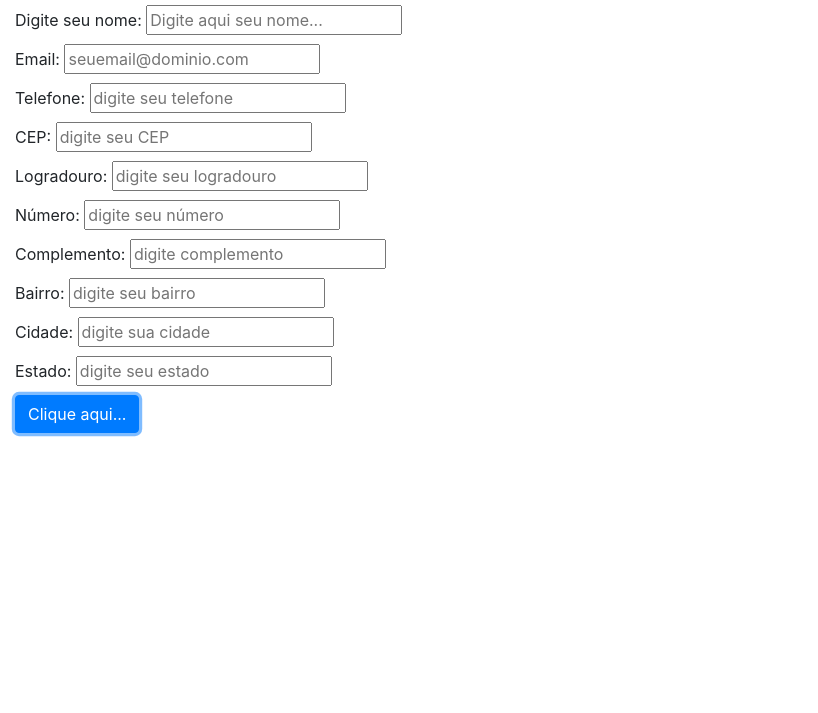
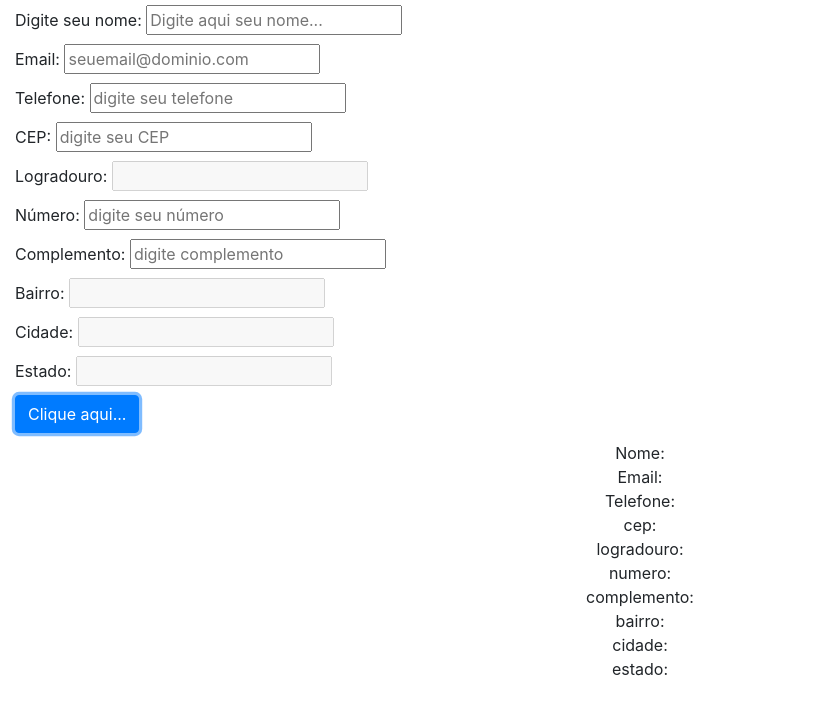
Before and after one commit to kauezind2/projeto-inicial, a plain HTML site: page index.html in a window 1280 px wide. Both pictures are taken after a click on the button "Clique aqui...". Shown: the part 51-764 px from the top of the page, without its empty margins (0-818 px from the left). Drawn offline with nearby package versions, Linux system fonts and the light colour scheme; no server answers.

Commit message:
consulta via fetch

```diff
--- a/index.html
+++ b/index.html
@@ -34,12 +34,11 @@
             <div class="mb-1">
                 <label for="logradouro"> Logradouro:</label>
                 <input type="text" id="logradouro"
-                    placeholder="digite seu logradouro">
+                    placeholder="" disabled>
             </div>
             <div class="mb-1">
-                <label for="número"> Número:</label>
-                <input type="text" id="número"
-                    placeholder="digite seu número">
+                <label for="numero"> Número:</label>
+                <input type="text" id="numero" placeholder="digite seu número">
             </div>
             <div class="mb-1">
                 <label for="complemento"> Complemento:</label>
@@ -49,17 +48,17 @@
             <div class="mb-1">
                 <label for="bairro"> Bairro:</label>
                 <input type="text" id="bairro"
-                    placeholder="digite seu bairro">
+                    placeholder=""disabled>
             </div>
             <div class="mb-1">
                 <label for="cidade"> Cidade:</label>
                 <input type="text" id="cidade"
-                    placeholder="digite sua cidade">
+                    placeholder=""disabled>
             </div>
             <div class="mb-1">
                 <label for="estado"> Estado:</label>
                 <input type="text" id="estado"
-                    placeholder="digite seu estado">
+                    placeholder=""disabled>
             </div>
             <input type="button" id="botao"
             class="btn btn-primary"
--- a/scripts.js
+++ b/scripts.js
@@ -3,10 +3,10 @@ botao.addEventListener("click", alertar, false);
 var nome = document.getElementById("nome");
 var email = document.getElementById("email");
 var telefone = document.getElementById("telefone");
-var CEP = document.getElementById("CEP");
+var cep = document.getElementById("CEP");
 var logradouro = document.getElementById("logradouro");
-var número = document.getElementById("logradouro");
-var complemento = document.getElementById("número");
+var numero = document.getElementById("numero");
+var complemento = document.getElementById("complemento");
 var bairro = document.getElementById("bairro");
 var cidade = document.getElementById("cidade");
 var estado = document.getElementById("estado");
@@ -22,14 +22,38 @@ function alertar(event){
 //         alert("este numero é par!");
 //      }
 //
-saida.innerTExt = "Nome: " + nome.value +
-   "\n Email: " + email.value;
-   "\n Telefone: " + telefone.value;
-   "\n CEP: " + CEP.value;
-   "\n logradouro: " + logradouro.value;
-   "\n número: " + número.value;
-   "\n Complemento: " + complemento.value;
-   "\n Bairro: " + bairro.value;
-   "\n Cidade: " + cidade.value;
-   "\n Estado: " + estado.value;
+
+const url = `https://viacep.com.br/ws/${cep.value}/json`;
+
+    fetch(url)
+    .then(function(resposta){
+        return resposta.json();
+    })
+    .then(
+        function(dadosDoEndereco){
+            logradouro.value = dadosDoEndereco.logradouro;
+            bairro.value = dadosDoEndereco.bairro;
+            cidade.value = dadosDoEndereco.localidade;
+            estado.value = dadosDoEndereco.uf;
+            complemento.value = dadosDoEndereco.complemento;
+        }
+    )
+    .catch(function(e){
+        alert(e.message());
+    });
+
+
+
+
+    saida.innerText = "Nome: " + nome.value +
+        "\n Email: " + email.value +
+        "\n Telefone: " + telefone.value +
+        "\n cep: " + cep.value +
+        "\n logradouro: " +logradouro.value +
+        "\n numero: " +numero.value +
+        "\n complemento: " +complemento.value +
+        "\n bairro: " + bairro.value +
+        "\n cidade: " + cidade.value +
+        "\n estado: " + estado.value ;
+
 }
```
